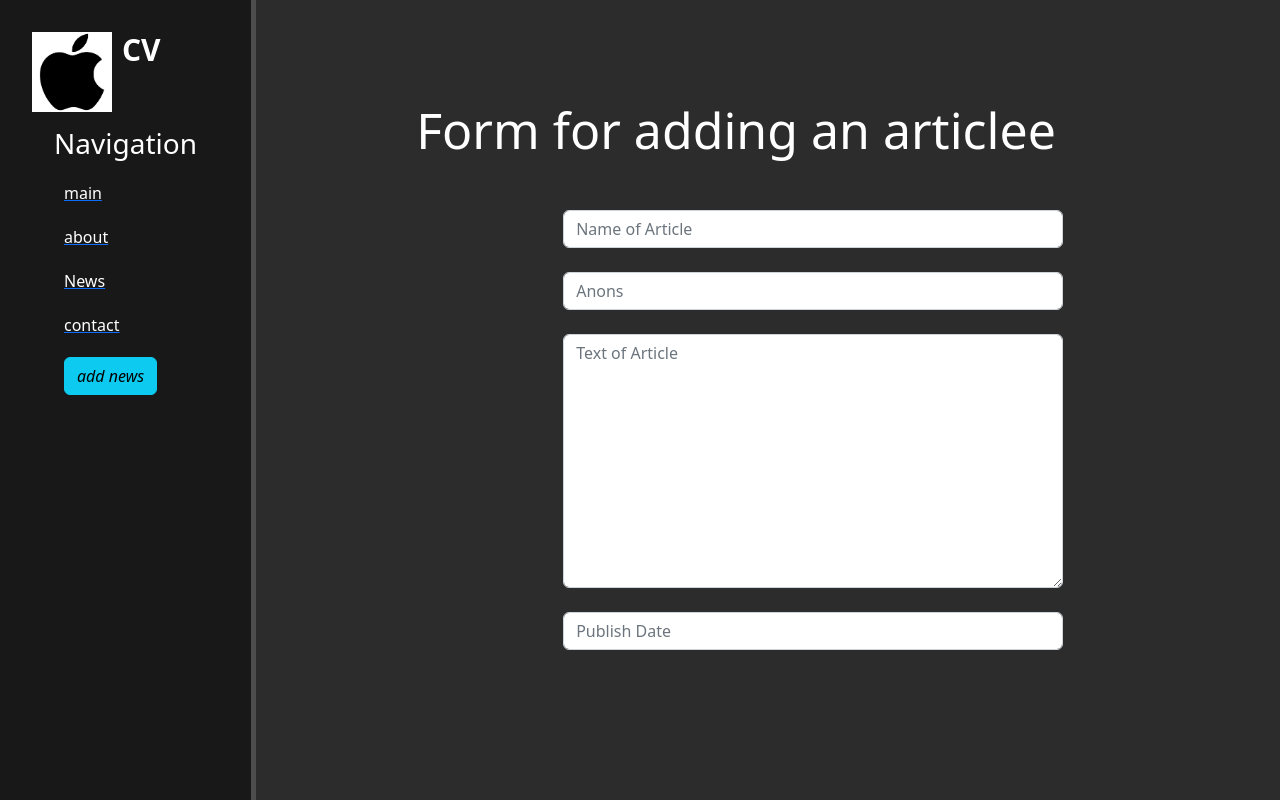
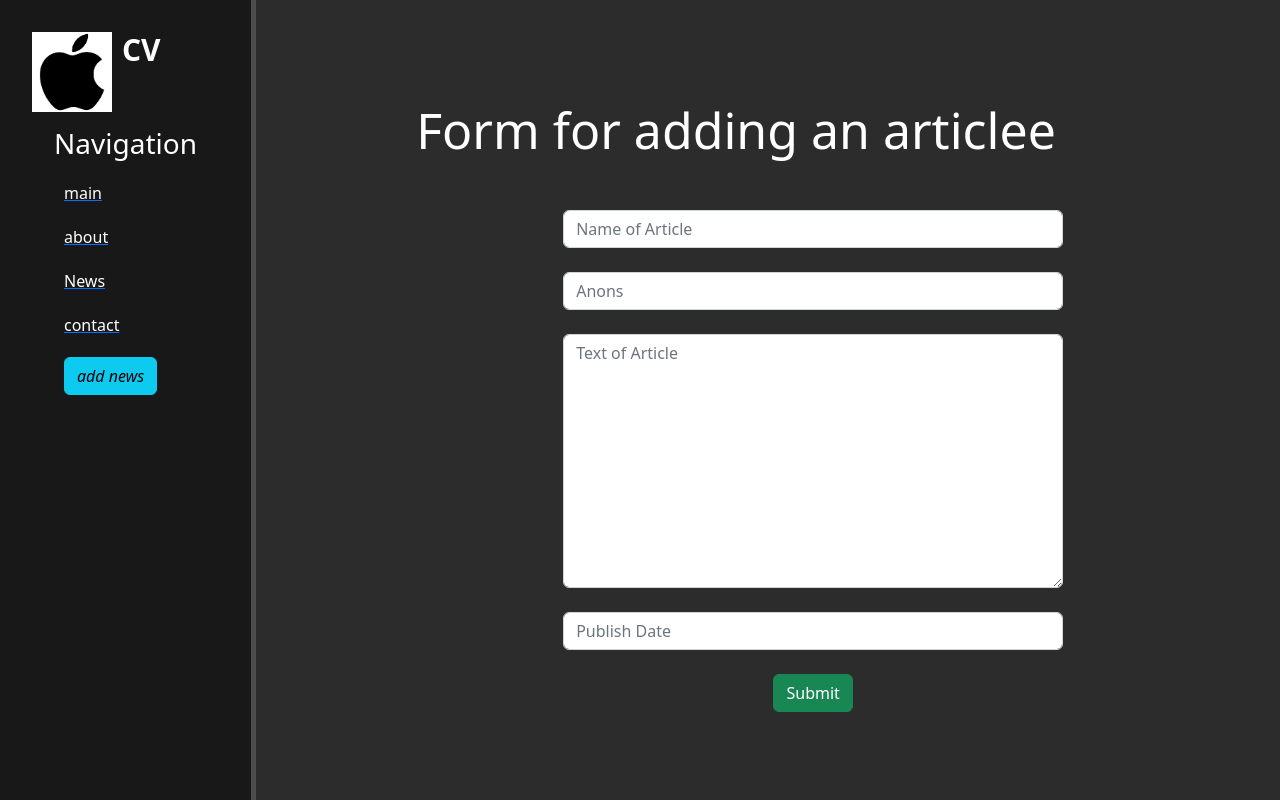
Before and after one commit to Asadyussupov/AsadDevSearch, a Django app: page /news/create in a window 1280 px wide. Run offline with Django 4.2, Linux system fonts and the light colour scheme.

Commit message:
seventh commit

```diff
--- a/AsadDevSearch/news/templates/news/create.html
+++ b/AsadDevSearch/news/templates/news/create.html
@@ -12,6 +12,7 @@
             {{ form.full_text }}<br>
             {{ form.date }}<br>
             <span>{{ error }}</span>
+            <button class="btn btn-success" type="submit">Submit</button>
         </form>
     </div>
 {% endblock %}
--- a/AsadDevSearch/news/views.py
+++ b/AsadDevSearch/news/views.py
@@ -1,4 +1,4 @@
-from django.shortcuts import render
+from django.shortcuts import render, redirect
 from .models import Articles
 from .forms import ArticlesForm
 # Create your views here.
@@ -15,6 +15,7 @@ def create(request):
         form = ArticlesForm(request.POST)
         if form.is_valid():
             form.save()
+            return redirect('news_home')
         else:
             error = 'form is incorrect'
 
```
Also changed, not shown: AsadDevSearch/db.sqlite3.
